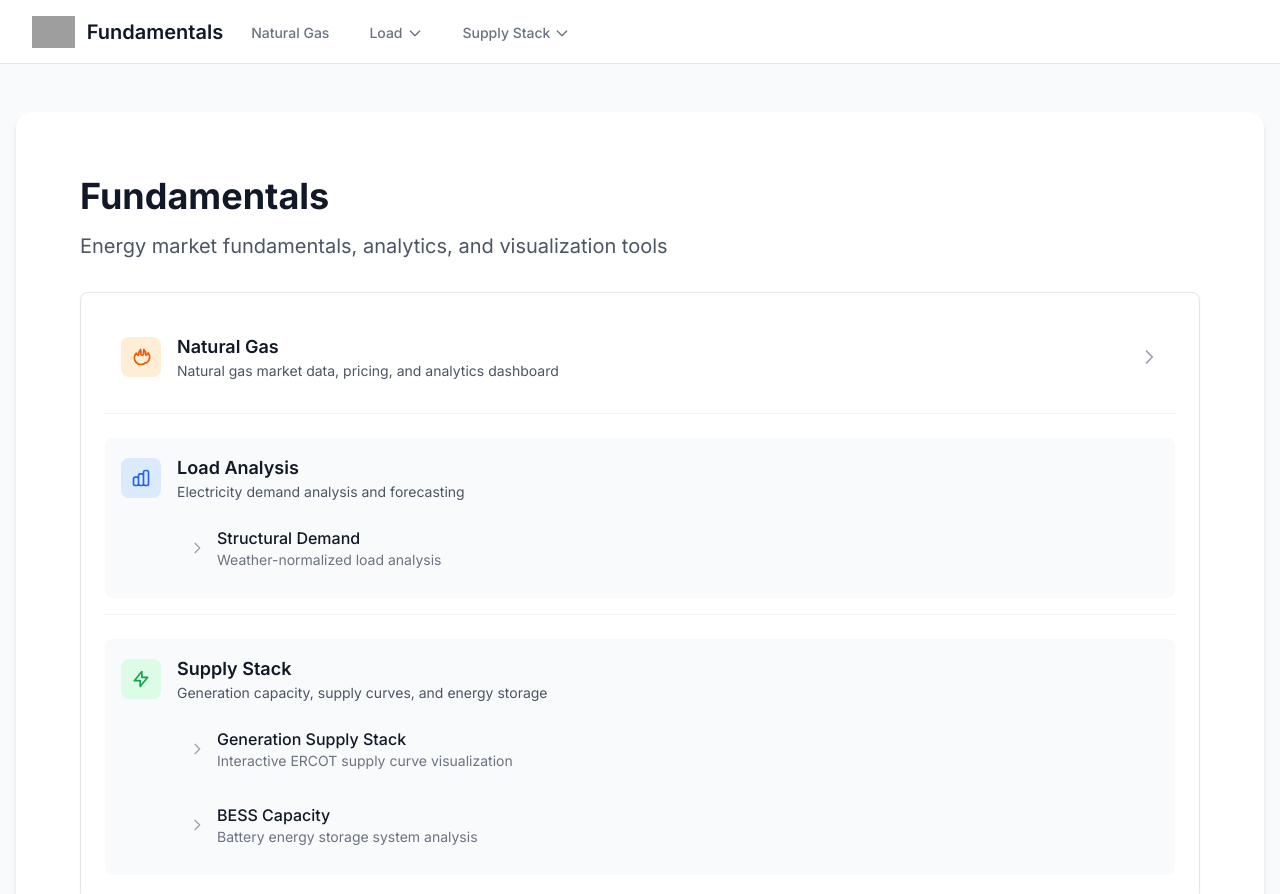
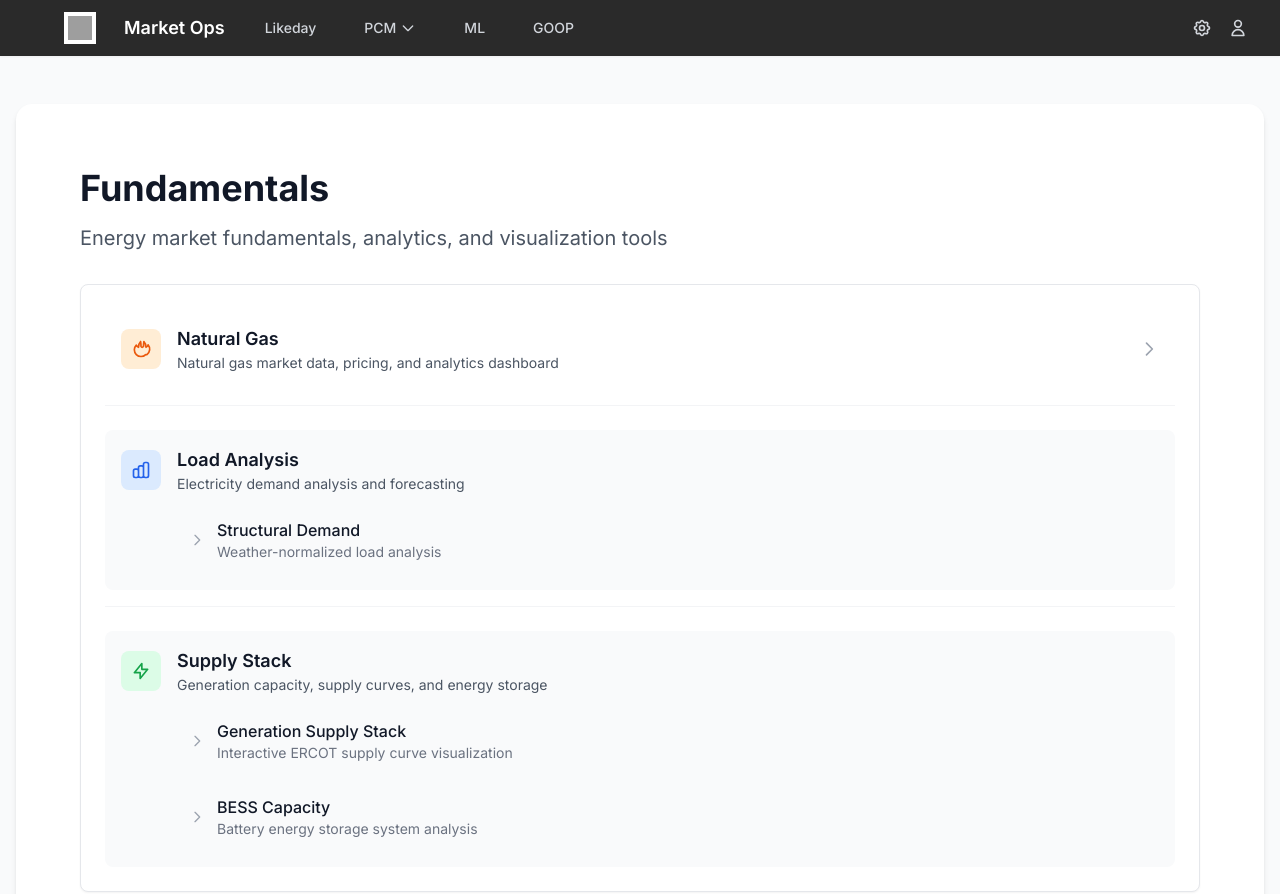
Before and after one commit to nicholas-seah/gst-fundamentals, an Astro site: page /fundamentals in a window 1280 px wide. Shown: the top 894 px of the page. Built offline with nearby package versions, Linux system fonts and the light colour scheme; Astro itself is replaced by a stand-in of ours; grey boxes are pictures that could not be loaded.

Commit message:
Implement Market Ops navbar with GridStor branding
- Add GST_logo.svg to public directory (GridStor GS logo)
- Complete rewrite of Navbar.tsx to match Market Ops specifications
- Implement dark theme (#2A2A2A background) with white text
- Add navigation links: Likeday, PCM (dropdown), ML, GOOP
- Include PCM dropdown with CAISO Forecast and Goleta options
- Add settings and user icons on the right side
- Implement responsive design with progressive padding
- Include hover states and active page detection
- Use proper GridStor branding and color scheme

```diff
--- a/src/components/common/Navbar.tsx
+++ b/src/components/common/Navbar.tsx
@@ -1,148 +1,131 @@
-import React, { useState, useEffect } from 'react';
+import React, { useEffect, useState } from 'react';
 
-const Navbar: React.FC = () => {
-  const [isLoadDropdownOpen, setIsLoadDropdownOpen] = useState(false);
-  const [isSupplyStackDropdownOpen, setIsSupplyStackDropdownOpen] = useState(false);
+export default function Navbar() {
+  // State for active page detection
   const [currentPath, setCurrentPath] = useState('');
 
-  // Track current path for active state
+  // useEffect to detect current page
   useEffect(() => {
     setCurrentPath(window.location.pathname);
-
-    // Listen for navigation changes (for client-side routing)
-    const handlePopstate = () => {
-      setCurrentPath(window.location.pathname);
-    };
-    window.addEventListener('popstate', handlePopstate);
-
-    return () => {
-      window.removeEventListener('popstate', handlePopstate);
-    };
   }, []);
 
-  const loadDropdownItems = [
-    { name: 'Structural Demand', href: '/fundamentals/load/weather-normalized-load' },
-  ];
-
-  const supplyStackDropdownItems = [
-    { name: 'Generation Supply Stack', href: '/fundamentals/supply-stack/generation-supply-stack' },
-    { name: 'BESS Capacity', href: '/fundamentals/supply-stack/bess-capacity' },
-  ];
-
-  // Determine active states for new navigation
-  const isNaturalGasActive = currentPath === '/fundamentals/natural-gas';
-  const isLoadActive = currentPath.startsWith('/fundamentals/load/');
-  const isSupplyStackActive = currentPath.startsWith('/fundamentals/supply-stack/');
+  // Helper functions for active state detection
+  const isLikedayActive = currentPath.includes('/likeday');
+  const isPCMActive = currentPath.includes('/pcm/');
+  const isMLActive = currentPath.includes('/ml');
+  const isGOOPActive = currentPath.includes('/goop');
 
   return (
-    <nav className="bg-white border-b border-gray-200 h-16">
-      <div className="max-w-7xl mx-auto h-16 flex items-center px-4 sm:px-6 lg:px-8" style={{ fontFamily: `'Inter', system-ui, -apple-system, sans-serif` }}>
-        {/* Logo */}
-        <div className="flex-shrink-0 flex items-center">
-          <a href="/fundamentals" className="flex items-center">
-            <img src="/logo.svg" alt="Energy Dashboard" className="h-8 w-auto cursor-pointer" />
-            <span className="ml-3 text-xl font-semibold text-gray-900" style={{ fontFamily: `'Inter', system-ui, -apple-system, sans-serif` }}>
-              Fundamentals
-            </span>
-          </a>
+    <header className="bg-[#2A2A2A] text-white shadow-sm">
+      <div className="max-w-7xl mx-auto pl-8 pr-4 sm:pl-10 sm:pr-6 lg:pl-16 lg:pr-8">
+        <div className="flex justify-between items-center py-3">
+
+          {/* LEFT SIDE: Logo + Brand + Navigation */}
+          <div className="flex items-center gap-7">
+
+            {/* GridStor Logo */}
+            <a
+              href="https://gridstoranalytics.com"
+              className="hover:text-gray-300 transition-colors"
+            >
+              <div className="bg-white p-1 flex items-center justify-center">
+                <img src="/GST_logo.svg" alt="GridStor Analytics Logo" className="w-6 h-6" />
               </div>
-
-        {/* Navigation */}
-        <div className="hidden sm:flex sm:ml-6 flex h-full space-x-8">
-          {/* Natural Gas Tab */}
-          <a
-            href="/fundamentals/natural-gas"
-            className={`h-full flex items-center px-1 pt-1 text-sm font-medium transition-colors duration-150 border-b-2 ${
-              isNaturalGasActive
-                ? 'border-indigo-500 text-gray-900'
-                : 'border-transparent text-gray-500 hover:text-gray-700 hover:border-gray-300'
-            }`}
-            style={{ fontFamily: `'Inter', system-ui, -apple-system, sans-serif` }}
-          >
-            Natural Gas
             </a>
 
-          {/* Load Dropdown */}
-          <div
-            className="relative h-full flex items-center"
-            onMouseEnter={() => setIsLoadDropdownOpen(true)}
-            onMouseLeave={() => setIsLoadDropdownOpen(false)}
+            {/* Market Ops Brand Name */}
+            <a
+              href="/market-ops"
+              className="text-lg font-semibold hover:text-gray-300 transition-colors"
             >
-            <button
-              className={`h-full flex items-center px-1 pt-1 text-sm font-medium transition-colors duration-150 border-b-2 ${
-                isLoadActive
-                  ? 'border-indigo-500 text-gray-900'
-                  : 'border-transparent text-gray-500 hover:text-gray-700 hover:border-gray-300'
+              Market Ops
+            </a>
+
+            {/* Main Navigation */}
+            <nav className="hidden lg:flex items-center gap-6">
+
+              {/* Likeday Tab */}
+              <a
+                href="/market-ops/likeday"
+                className={`text-sm font-medium transition-colors px-3 py-1 ${
+                  isLikedayActive ? 'text-white' : 'text-gray-300 hover:text-white'
                 }`}
-              style={{ fontFamily: `'Inter', system-ui, -apple-system, sans-serif` }}
               >
-              Load
-              <svg className="ml-1 h-4 w-4" fill="none" stroke="currentColor" viewBox="0 0 24 24">
+                Likeday
+              </a>
+
+              {/* PCM Dropdown */}
+              <div className="relative group">
+                <button className={`text-sm font-medium transition-colors px-3 py-1 flex items-center gap-1 ${
+                  isPCMActive ? 'text-white' : 'text-gray-300 hover:text-white'
+                }`}>
+                  PCM
+                  <svg className="w-4 h-4" fill="none" stroke="currentColor" viewBox="0 0 24 24">
                     <path strokeLinecap="round" strokeLinejoin="round" strokeWidth={2} d="M19 9l-7 7-7-7" />
                   </svg>
                 </button>
 
                 {/* Dropdown Menu */}
-            {isLoadDropdownOpen && (
-              <div className="absolute top-full left-0 mt-1 w-72 bg-white border border-gray-200 rounded-md shadow-lg z-50">
+                <div className="absolute left-0 mt-1 w-48 bg-white rounded-md shadow-lg opacity-0 invisible group-hover:opacity-100 group-hover:visible transition-all duration-200 z-50">
                   <div className="py-1">
-                  {loadDropdownItems.map((item) => (
-                    <a
-                      key={item.name}
-                      href={item.href}
-                      className="block px-4 py-2 text-sm text-gray-700 hover:bg-gray-50 hover:text-gray-900 transition-colors duration-150"
-                      style={{ fontFamily: `'Inter', system-ui, -apple-system, sans-serif` }}
-                    >
-                      {item.name}
+                    <a href="/market-ops/pcm/caiso-forecast" className="block px-4 py-2 text-sm text-gray-700 hover:bg-gray-100">
+                      CAISO Forecast
                     </a>
-                  ))}
+                    <a href="/market-ops/pcm/goleta" className="block px-4 py-2 text-sm text-gray-700 hover:bg-gray-100">
+                      Goleta
+                    </a>
                   </div>
                 </div>
-            )}
               </div>
 
-          {/* Supply Stack Dropdown */}
-          <div
-            className="relative h-full flex items-center"
-            onMouseEnter={() => setIsSupplyStackDropdownOpen(true)}
-            onMouseLeave={() => setIsSupplyStackDropdownOpen(false)}
+              {/* ML Tab */}
+              <a
+                href="/market-ops/ml"
+                className={`text-sm font-medium transition-colors px-3 py-1 ${
+                  isMLActive ? 'text-white' : 'text-gray-300 hover:text-white'
+                }`}
               >
-            <button
-              className={`h-full flex items-center px-1 pt-1 text-sm font-medium transition-colors duration-150 border-b-2 ${
-                isSupplyStackActive
-                  ? 'border-indigo-500 text-gray-900'
-                  : 'border-transparent text-gray-500 hover:text-gray-700 hover:border-gray-300'
+                ML
+              </a>
+
+              {/* GOOP Tab */}
+              <a
+                href="/market-ops/goop"
+                className={`text-sm font-medium transition-colors px-3 py-1 ${
+                  isGOOPActive ? 'text-white' : 'text-gray-300 hover:text-white'
                 }`}
-              style={{ fontFamily: `'Inter', system-ui, -apple-system, sans-serif` }}
               >
-              Supply Stack
-              <svg className="ml-1 h-4 w-4" fill="none" stroke="currentColor" viewBox="0 0 24 24">
-                <path strokeLinecap="round" strokeLinejoin="round" strokeWidth={2} d="M19 9l-7 7-7-7" />
+                GOOP
+              </a>
+
+            </nav>
+
+          </div>
+
+          {/* RIGHT SIDE: Settings + User Icons */}
+          <div className="flex items-center gap-4">
+
+            {/* Settings Icon */}
+            <button className="text-gray-300 hover:text-white transition-colors">
+              <svg className="w-5 h-5" fill="none" stroke="currentColor" viewBox="0 0 24 24">
+                <path strokeLinecap="round" strokeLinejoin="round" strokeWidth={2}
+                      d="M10.325 4.317c.426-1.756 2.924-1.756 3.35 0a1.724 1.724 0 002.573 1.066c1.543-.94 3.31.826 2.37 2.37a1.724 1.724 0 001.065 2.572c1.756.426 1.756 2.924 0 3.35a1.724 1.724 0 00-1.066 2.573c.94 1.543-.826 3.31-2.37 2.37a1.724 1.724 0 00-2.572 1.065c-.426 1.756-2.924 1.756-3.35 0a1.724 1.724 0 00-2.573-1.066c-1.543.94-3.31-.826-2.37-2.37a1.724 1.724 0 00-1.065-2.572c-1.756-.426-1.756-2.924 0-3.35a1.724 1.724 0 001.066-2.573c-.94-1.543.826-3.31 2.37-2.37.996.608 2.296.07 2.572-1.065z" />
+                <path strokeLinecap="round" strokeLinejoin="round" strokeWidth={2} d="M15 12a3 3 0 11-6 0 3 3 0 016 0z" />
               </svg>
             </button>
 
-            {/* Dropdown Menu */}
-            {isSupplyStackDropdownOpen && (
-              <div className="absolute top-full left-0 mt-1 w-56 bg-white border border-gray-200 rounded-md shadow-lg z-50">
-                <div className="py-1">
-                  {supplyStackDropdownItems.map((item) => (
-                    <a
-                      key={item.name}
-                      href={item.href}
-                      className="block px-4 py-2 text-sm text-gray-700 hover:bg-gray-50 hover:text-gray-900 transition-colors duration-150"
-                      style={{ fontFamily: `'Inter', system-ui, -apple-system, sans-serif` }}
-                    >
-                      {item.name}
-                    </a>
-                  ))}
+            {/* User Icon */}
+            <button className="text-gray-300 hover:text-white transition-colors">
+              <svg className="w-5 h-5" fill="none" stroke="currentColor" viewBox="0 0 24 24">
+                <path strokeLinecap="round" strokeLinejoin="round" strokeWidth={2}
+                      d="M16 7a4 4 0 11-8 0 4 4 0 018 0zM12 14a7 7 0 00-7 7h14a7 7 0 00-7-7z" />
+              </svg>
+            </button>
+
+          </div>
+
         </div>
       </div>
-            )}
-          </div>
-        </div>
-      </div>
-    </nav>
+    </header>
   );
-};
-
-export default Navbar;
+}
```
Lines whose indentation alone changed are shown as unchanged.
